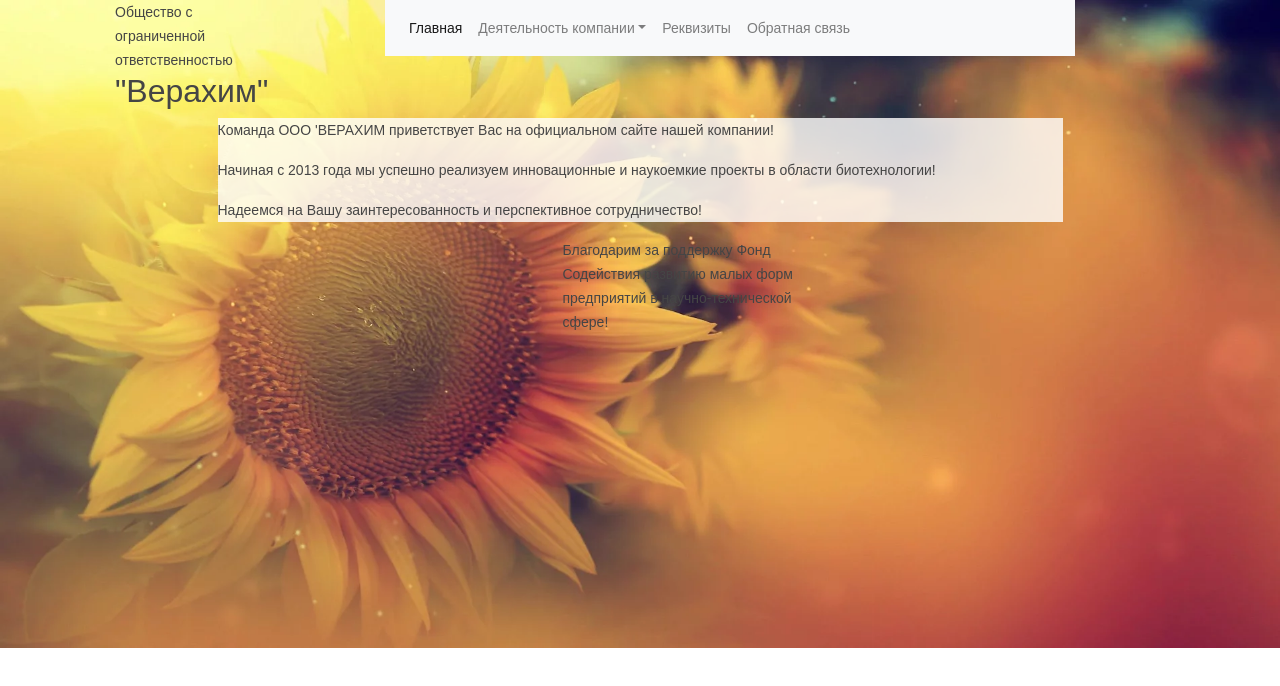
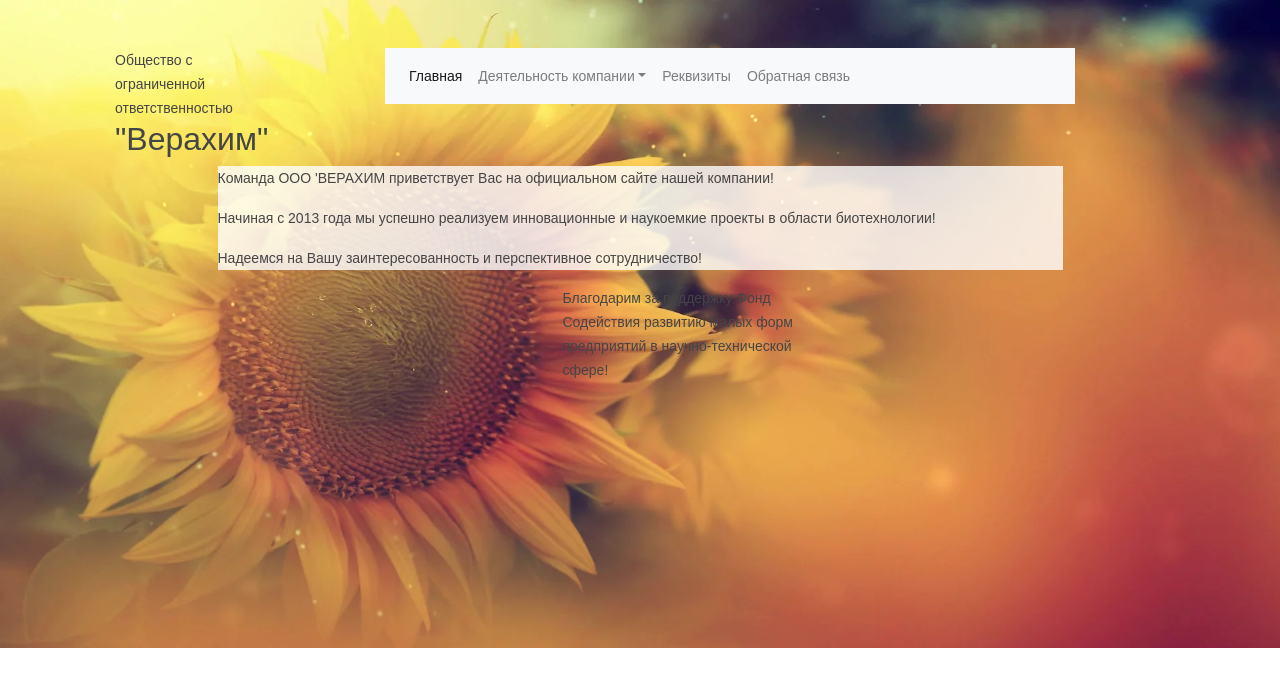
Before and after one commit to happycloudy/Veraxim-next, a Next.js app: page / in a window 1280 px wide. Shown: the top 686 px of the page. Built offline with nearby package versions, Linux system fonts and the light colour scheme.

Commit message:
add margin

```diff
--- a/pages/index.js
+++ b/pages/index.js
@@ -22,7 +22,8 @@ export default function Home() {
 function Head_er() {
   return (
     <div className="container">
-    <header className="container">
+
+    <header className="container mt-5">
       <div className="row">
         <div className="col-2 Logo">
           <a >Общество с ограниченной ответственностью</a>
```
